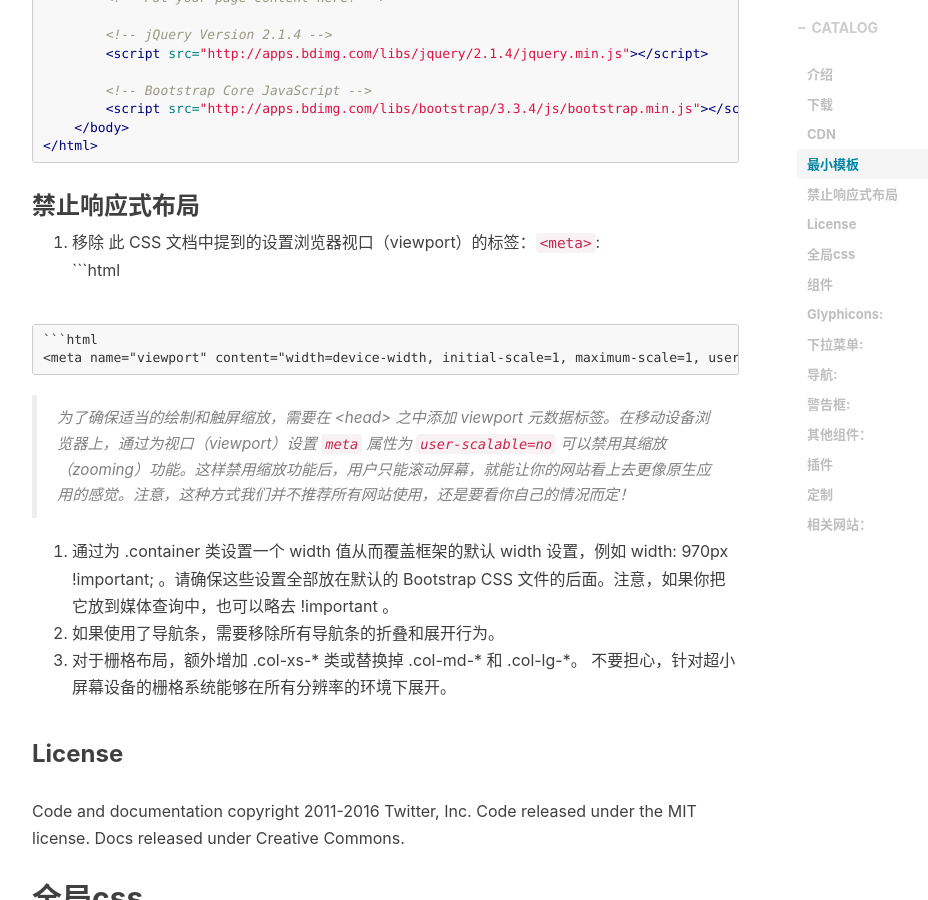
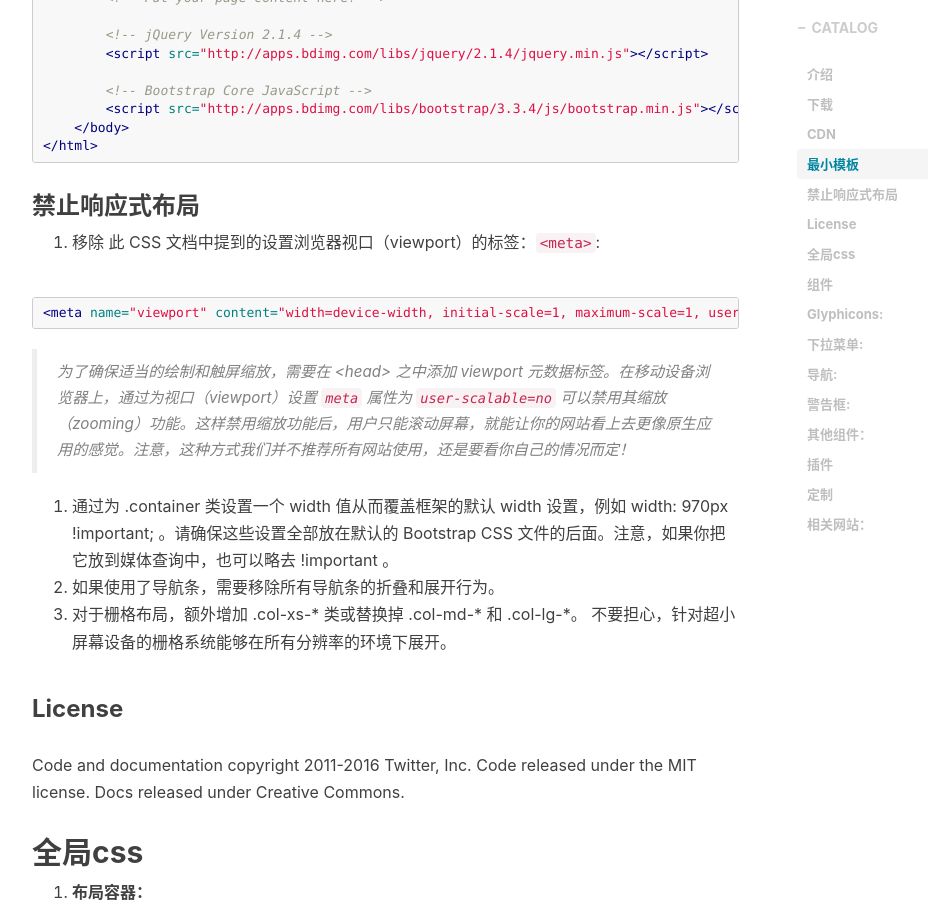
Before and after one commit to liushaofeng89/blog, a Jekyll site: the page built from _posts/2016-12-02-abc-of-bootstrap.markdown, in a window 1280 px wide and 900 px high, scrolled down 2340 px. Shown: the whole window, without its empty margins (233-1161 px from the left). Built offline with Jekyll 4.4.1, drawn with Linux system fonts in a browser that asks for light colours; nearby versions of some CDN libraries; comment, search, counter and statistics services are not loaded.

Commit message:
更新文章

````diff
--- a/_posts/2016-12-02-abc-of-bootstrap.markdown
+++ b/_posts/2016-12-02-abc-of-bootstrap.markdown
@@ -89,9 +89,7 @@
 
 ### 禁止响应式布局
 1. 移除 此 CSS 文档中提到的设置浏览器视口（viewport）的标签：`<meta>`:
-```html
-<meta name="viewport" content="width=device-width, initial-scale=1">
-```
+
 ```html
 <meta name="viewport" content="width=device-width, initial-scale=1, maximum-scale=1, user-scalable=no">
 ```
````
